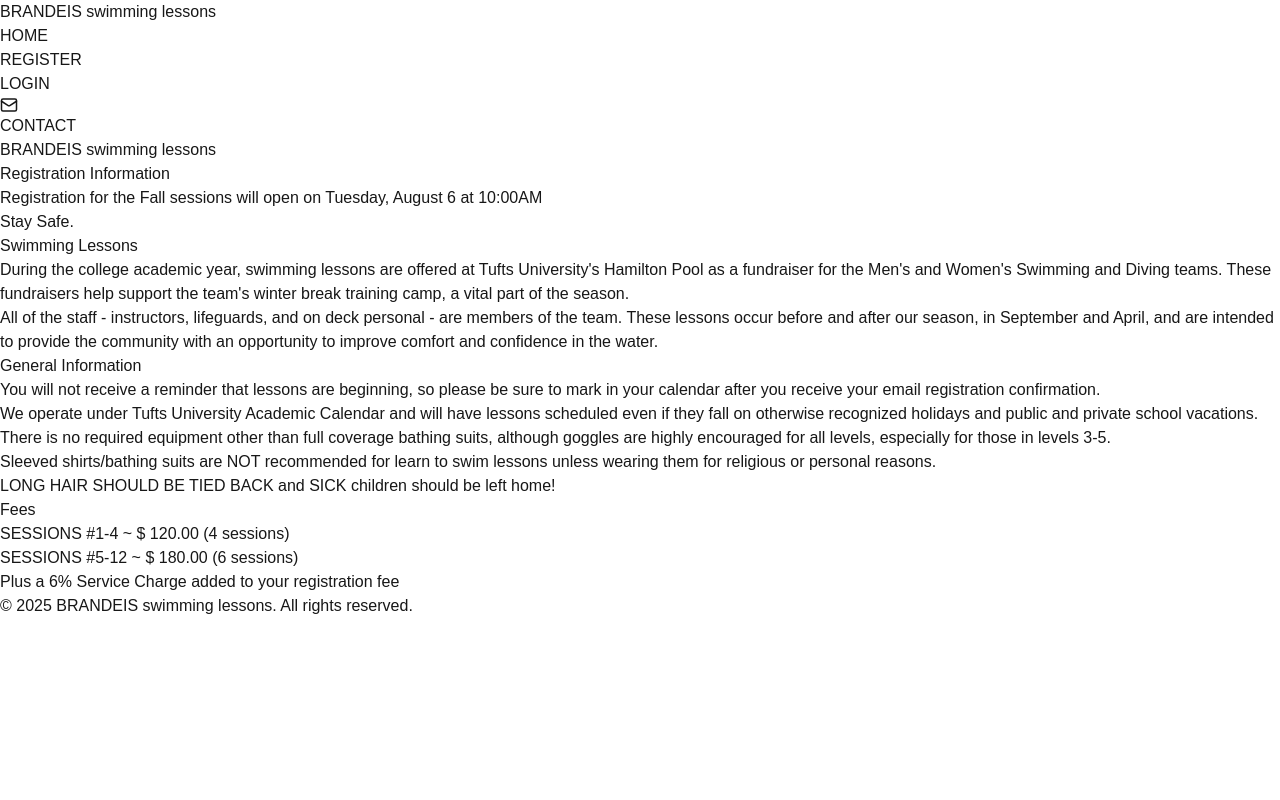
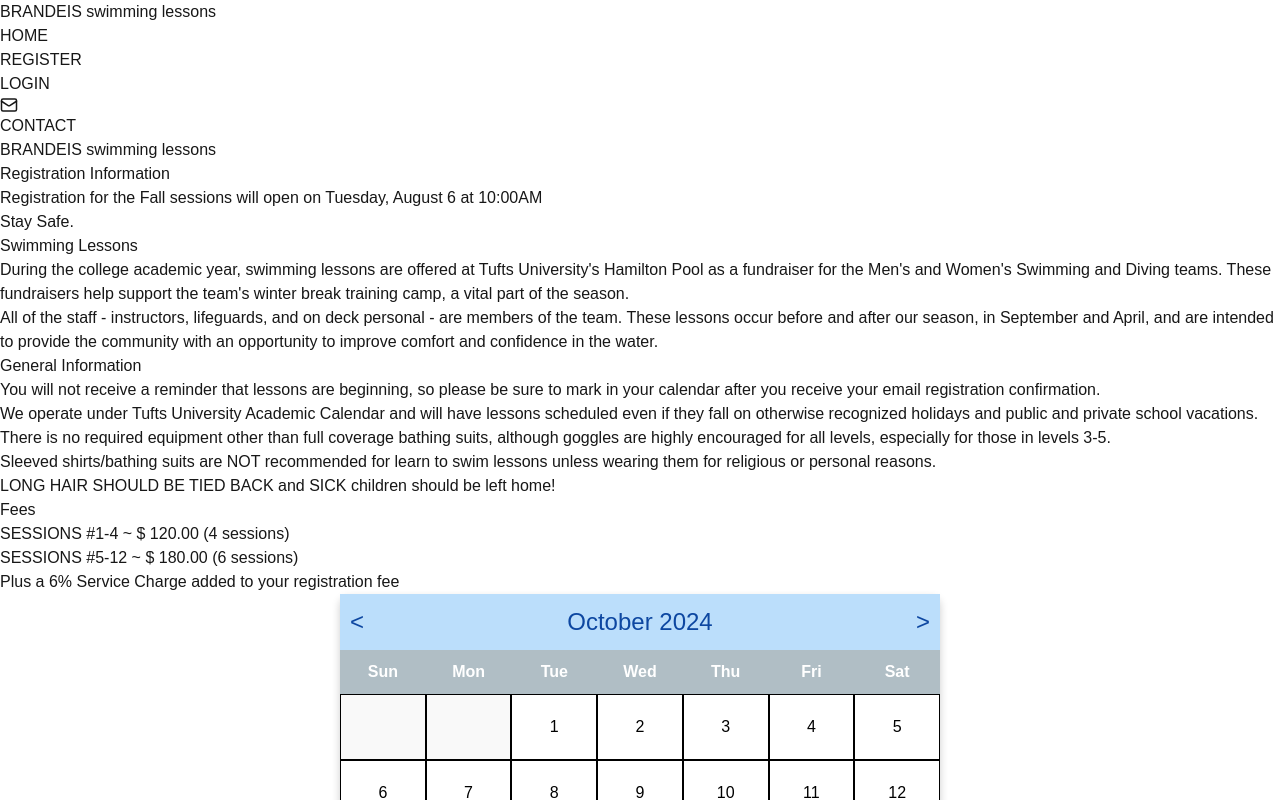
Before and after one commit to busdtswim/brandeisswim, a Next.js app: page / in a window 1280 px wide. Shown: the top 800 px of the page. Built offline with nearby package versions, Linux system fonts and the light colour scheme.

Commit message:
Riley-basicSchedule

```diff
--- a/src/app/page.js
+++ b/src/app/page.js
@@ -1,6 +1,7 @@
 import Image from 'next/image'
 import Header from '../components/Header'
 import Footer from '../components/Footer'
+import Schedule from '@/components/Schedule'
 
 export default function Home() {
   return (
@@ -65,6 +66,8 @@
             <li>Plus a 6% Service Charge added to your registration fee</li>
           </ul>
         </section>
+
+        <Schedule/>
       </div>
 
       <Footer />
--- /dev/null
+++ b/src/components/Schedule.js
@@ -0,0 +1,136 @@
+'use client';
+import React, { useState } from "react";
+
+// Helper function to generate calendar days dynamically
+const generateCalendarDays = (year, month) => {
+  const firstDay = new Date(year, month, 1).getDay();
+  const daysInMonth = new Date(year, month + 1, 0).getDate();
+
+  const days = [];
+
+  for (let i = 0; i < firstDay; i++) {
+    days.push("");
+  }
+
+  for (let day = 1; day <= daysInMonth; day++) {
+    days.push(day);
+  }
+
+  return days;
+};
+
+const Calendar = () => {
+  const [currentDate, setCurrentDate] = useState(new Date(2024, 9));
+
+  const currentMonth = currentDate.getMonth();
+  const currentYear = currentDate.getFullYear();
+
+  const monthNames = [
+    "January", "February", "March", "April", "May", "June",
+    "July", "August", "September", "October", "November", "December"
+  ];
+
+  const daysOfWeek = ["Sun", "Mon", "Tue", "Wed", "Thu", "Fri", "Sat"];
+
+  const goToPreviousMonth = () => {
+    setCurrentDate(new Date(currentYear, currentMonth - 1));
+  };
+
+  const goToNextMonth = () => {
+    setCurrentDate(new Date(currentYear, currentMonth + 1));
+  };
+
+  const days = generateCalendarDays(currentYear, currentMonth);
+
+  return (
+    <div>
+      {/* Inline CSS */}
+      <style>{`
+        .calendar {
+          width: 100%;
+          max-width: 600px;
+          margin: 0 auto;
+          font-family: Arial, sans-serif;
+          background-color: #e3f2fd; /* Light blue background for the calendar */
+          border-radius: 8px;
+          box-shadow: 0 4px 8px rgba(0, 0, 0, 0.2);
+        }
+        .calendarHeader {
+          display: flex;
+          justify-content: space-between;
+          align-items: center;
+          padding: 10px;
+          background-color: #bbdefb; /* Slightly darker blue for header */
+        }
+        .calendarHeader h2 {
+          margin: 0;
+          font-size: 1.5rem;
+          color: #0d47a1; /* Darker text color for contrast */
+        }
+        .arrow {
+          background-color: transparent;
+          border: none;
+          font-size: 1.5rem;
+          color: #0d47a1; /* Darker text color for arrows */
+          cursor: pointer;
+        }
+        .daysOfWeek {
+          display: grid;
+          grid-template-columns: repeat(7, 1fr);
+          background-color: #b0bec5; /* Grey background for days of week */
+        }
+        .dayOfWeek {
+          text-align: center;
+          padding: 10px;
+          font-weight: bold;
+          color: #fff; /* White text for better contrast */
+        }
+        .calendarDays {
+          display: grid;
+          grid-template-columns: repeat(7, 1fr);
+        }
+        .calendarDay {
+          padding: 20px;
+          text-align: center;
+          background-color: white; /* White background for days */
+          border: 1px solid black; /* Black border for days */
+          transition: background-color 0.3s; /* Smooth background color transition */
+          color: black; /* Black text for day numbers */
+          box-sizing: border-box; /* Ensures padding doesn't affect total width */
+        }
+        .calendarDay.empty {
+          background-color: #f9f9f9; /* Light background for empty days */
+          border: 1px solid black; /* Keep border on empty days */
+        }
+        .calendarDay:hover {
+          background-color: #81d4fa; /* Light blue on hover */
+          cursor: pointer;
+        }
+      `}</style>
+
+      <div className="calendar">
+        <div className="calendarHeader">
+          <button onClick={goToPreviousMonth} className="arrow">{"<"}</button>
+          <h2>{monthNames[currentMonth]} {currentYear}</h2>
+          <button onClick={goToNextMonth} className="arrow">{">"}</button>
+        </div>
+
+        <div className="daysOfWeek">
+          {daysOfWeek.map((day, index) => (
+            <div key={index} className="dayOfWeek">{day}</div>
+          ))}
+        </div>
+
+        <div className="calendarDays">
+          {days.map((day, index) => (
+            <div key={index} className={`calendarDay ${day === "" ? "empty" : ""}`}>
+              {day}
+            </div>
+          ))}
+        </div>
+      </div>
+    </div>
+  );
+};
+
+export default Calendar;
```
